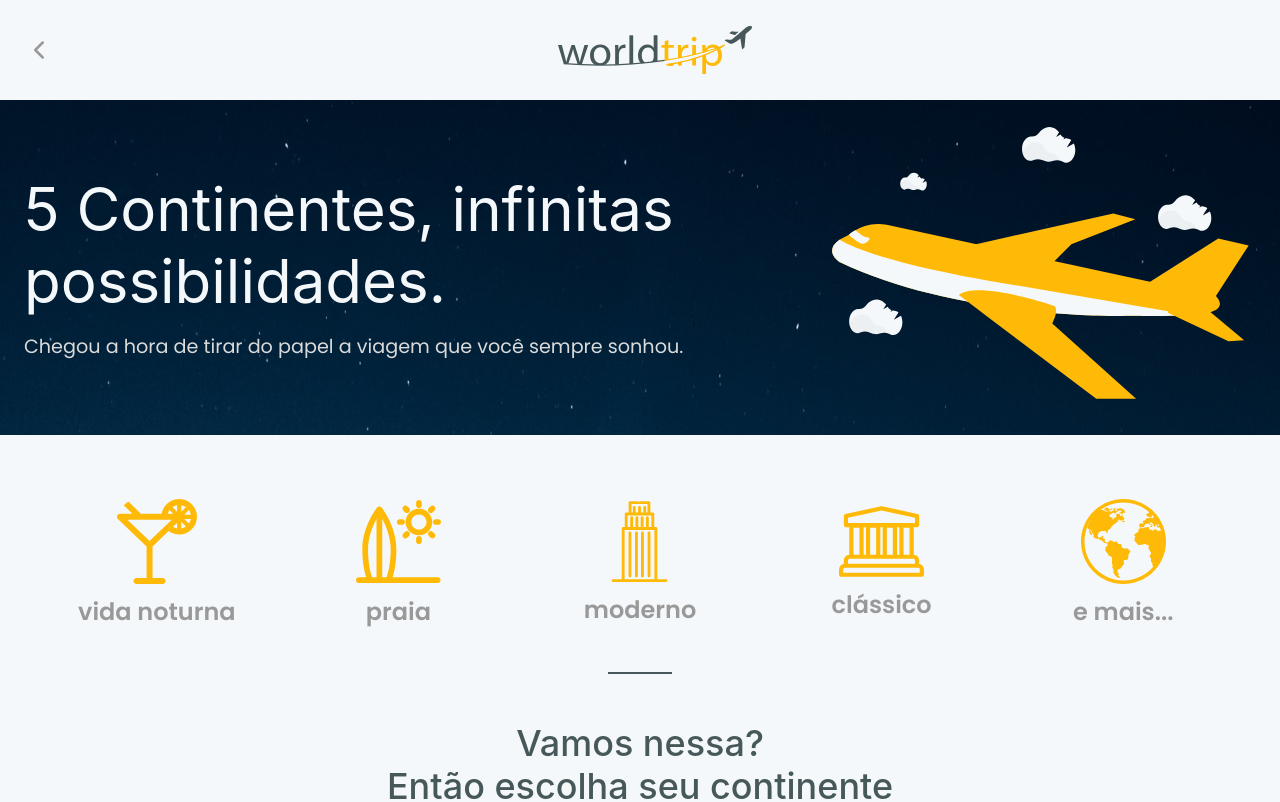
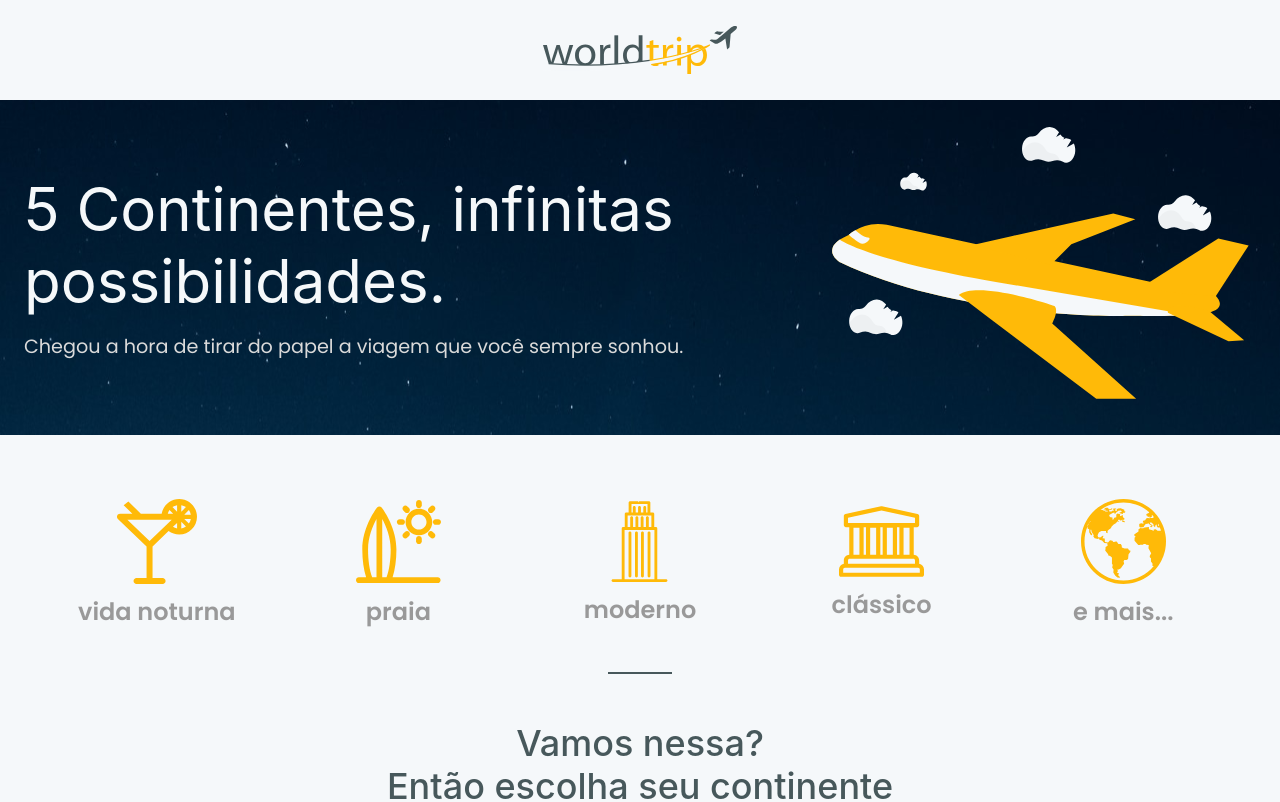
Before and after one commit to nikolaslopes/react-ignite-chapter04-challeng01-WORLDTRIP, a Next.js app: page / in a window 1280 px wide. Shown: the top 802 px of the page. Built offline with nearby package versions, Linux system fonts and the light colour scheme; data requests are answered from the project's data file.

Commit message:
:sparkles: finish the firts parte of the page

```diff
--- a/src/components/Header/index.tsx
+++ b/src/components/Header/index.tsx
@@ -16,7 +16,7 @@ export function Header() {
         alignItems={'center'}
         justifyContent={'space-between'}
       >
-        {asPath === '/' && (
+        {asPath !== '/' && (
           <Link href={'/'}>
             <Icon
               as={FiChevronLeft}
```
